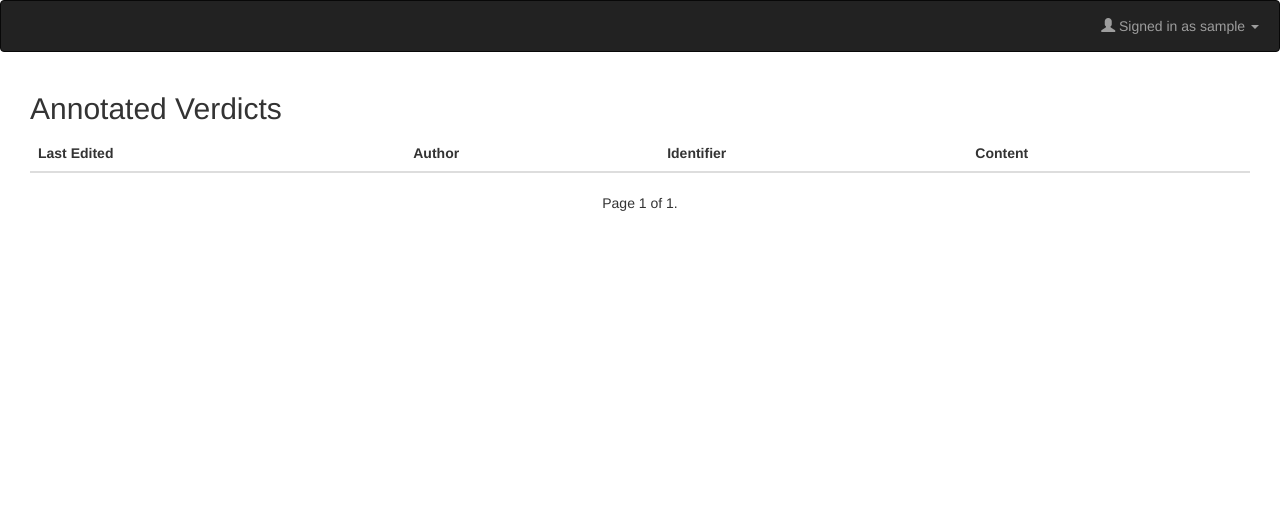
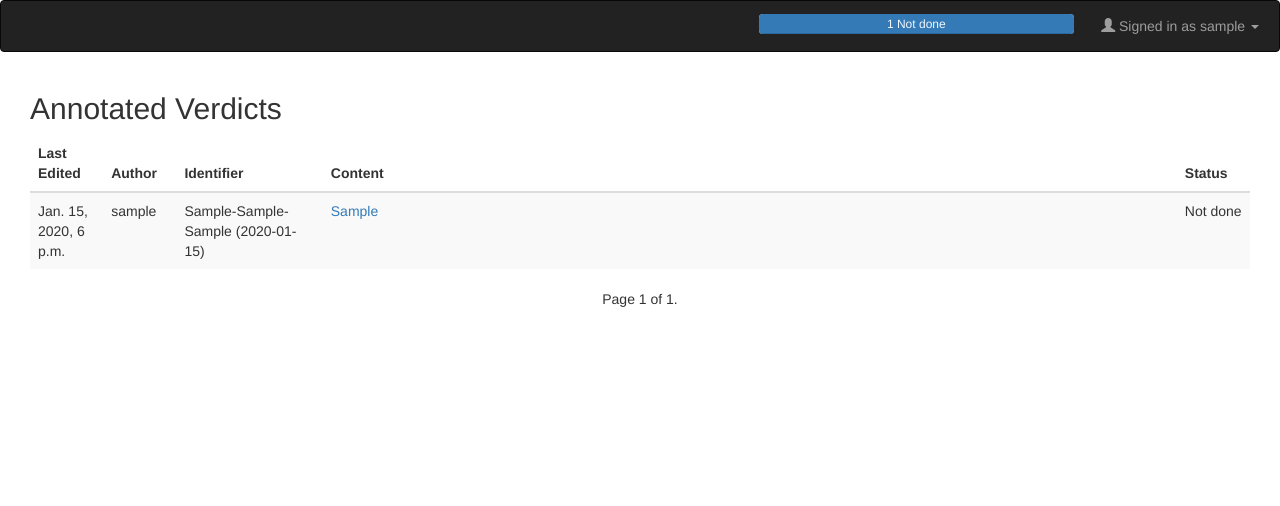
Before and after one commit to henryyang42/verdict_annotation, a Django app: page /anno/list in a window 1280 px wide. Shown: the top 506 px of the page. Run offline with Django 3.2, Linux system fonts and the light colour scheme; a user stored in the database is signed in; tables that the repository leaves empty hold one stand-in row (values such as "Sample post"); lists and menus that the app fills with data are empty; some libraries are stand-ins or nearby versions.

Commit message:
Add progress bar in nav

```diff
--- a/verdict_annotation/editor/views.py
+++ b/verdict_annotation/editor/views.py
@@ -19,18 +19,19 @@ def get_annotation_status(user):
     all_ct = Annotation.objects.filter(author=user).count()
     done_ct = Annotation.objects.filter(author=user, status=Annotation.DONE).count()
     pending_ct = Annotation.objects.filter(author=user, status=Annotation.PENDING).count()
-    undone_ct = Annotation.objects.filter(author=user, status=Annotation.NOT_DONE).count()
+    not_done_ct = Annotation.objects.filter(author=user, status=Annotation.NOT_DONE).count()
     smoothing = 300
-    smct = len([ct for ct in [done_ct, pending_ct, undone_ct] if ct])
+    smct = len([ct for ct in [done_ct, pending_ct, not_done_ct] if ct])
     return {
         'done_pct': done_ct and (done_ct + smoothing) / (all_ct + smct * smoothing) * 100,
         'pending_pct': pending_ct and (pending_ct + smoothing) / (all_ct + smct * smoothing) * 100,
-        'remaining_pct': undone_ct and (undone_ct + smoothing) / (all_ct + smct * smoothing) * 100,
+        'remaining_pct': not_done_ct and (not_done_ct + smoothing) / (all_ct + smct * smoothing) * 100,
         'done': done_ct,
         'pending': pending_ct,
         'pass': pending_ct,
-        'remaining': undone_ct,
-        'undone': undone_ct
+        'remaining': not_done_ct,
+        'not_done': not_done_ct,
+        'Annotation': Annotation
     }
 
 
@@ -38,7 +39,6 @@ def get_annotation_status(user):
 def editor(request):
     user = request.user
     annotation_status = get_annotation_status(user)
-    Anno = Annotation
     if request.method == 'GET':
         id_ = request.GET.get('id')
         if id_:
@@ -50,15 +50,19 @@ def editor(request):
                 entry = annotation.entry
             else:
                 all_finished = True
-                return render(request, 'editor/editor.html', locals())
+                return render(request, 'editor/editor.html', {
+                    'annotation_status': annotation_status
+                })
         logger.info('%s ANNOTATIING annotation.id=%s' % (user, annotation.id))
         sentences = json.loads(verdict.raw)
-        return render(request, 'editor/editor.html', locals())
+        return render(request, 'editor/editor.html', {
+            'annotation_status': annotation_status
+        })
 
     elif request.method == 'POST':
         POST = request.POST
         logger.info('%s POSTED %s' % (user, json.dumps(request.POST)))
-        verdict = get_object_or_404(verdict, id=POST['id'])
+        verdict = get_object_or_404(Verdict, id=POST['id'])
         annotation = get_object_or_404(Annotation, author=user, verdict=verdict)
 
         annotation.save()
@@ -67,9 +71,13 @@ def editor(request):
 
 @login_required(login_url='/auth/login')
 def list_annotation(request):
+    user = request.user
     page = request.GET.get('page')
+    status = request.GET.get('status')
 
-    annotations = Annotation.objects.filter(author=request.user, status=Annotation.DONE).order_by('-update_time')
+    annotations = Annotation.objects.filter(author=user).order_by('-update_time')
+    if status:
+        annotations = annotations.filter(status=status)
     paginator = Paginator(annotations, 100)  # Show 100 contacts per page
     try:
         annotations = paginator.page(page)
@@ -81,4 +89,5 @@ def list_annotation(request):
         annotations = paginator.page(paginator.num_pages)
     return render(request, 'editor/list.html', {
         'annotations': annotations,
+        'annotation_status': get_annotation_status(user),
     })
--- a/verdict_annotation/templates/editor/list.html
+++ b/verdict_annotation/templates/editor/list.html
@@ -10,6 +10,7 @@
         <th>Author</th>
         <th>Identifier</th>
         <th>Content</th>
+        <th>Status</th>
       </tr>
     </thead>
     <tbody>
@@ -19,7 +20,8 @@
         <td width="6%">{{ annotation.update_time }}</td>
         <td width="6%">{{ annotation.author.username }}</td>
         <td width="12%">{{ annotation.verdict }}</td>
-        <td width="76%"><a href="/anno?id={{ annotation.verdict.id }}">{{ annotation.verdict.raw|truncatechars:200 }}</a></td>
+        <td width="70%"><a href="/anno?id={{ annotation.verdict.id }}">{{ annotation.verdict.raw|truncatechars:200 }}</a></td>
+        <td width="6%">{{ annotation.status }}</td>
       </tr>
       {% endfor %}
     </tbody>
--- a/verdict_annotation/templates/index.html
+++ b/verdict_annotation/templates/index.html
@@ -38,6 +38,14 @@
         <li><a href="/auth/logout"><span class="glyphicon glyphicon-log-out"></span> Logout</a></li>
       </ul>
     </div>
+    <div class="progress navbar-right navbar-text" style="width: 25%; margin: 1%">
+      <div class="progress-bar" style="width: {{ annotation_status.remaining_pct }}%">
+        <a href="/anno/list?status={{ annotation_status.Annotation.NOT_DONE }}" style="color:aliceblue">{{ annotation_status.remaining }} {{ annotation_status.Annotation.NOT_DONE }}</a>
+      </div>
+      <div class="progress-bar progress-bar-success" style="width: {{ annotation_status.done_pct }}%">
+        <a href="/anno/list?status={{ annotation_status.Annotation.DONE }}" style="color:aliceblue">{{ annotation_status.done }} {{ annotation_status.Annotation.DONE }}</a>
+      </div>
+    </div>
     {% else %}
     <p class="navbar-text navbar-right">
       <b><a href="/auth/login" class="navbar-link"><span class="glyphicon glyphicon-log-in"></span> Sign in</a></b>
```
